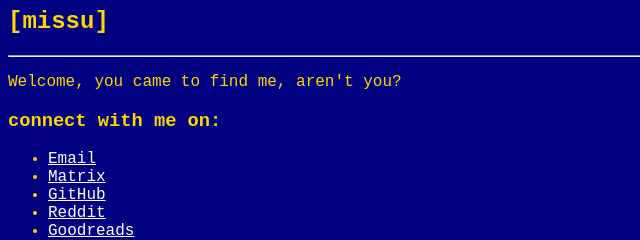
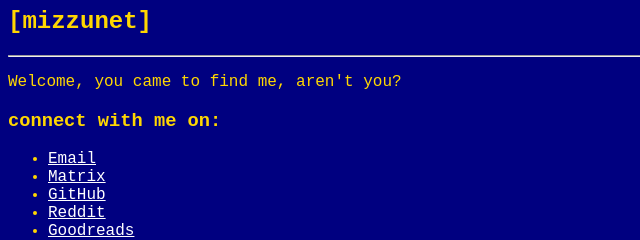
Before and after one commit to mizzunet/mizzunet.github.io, a plain HTML site: page index.html in a window 1280 px wide. Shown: the full height of the page, 0-640 px from the left. Drawn offline with Linux system fonts and the light colour scheme.

Commit message:
Update index.html

```diff
--- a/index.html
+++ b/index.html
@@ -18,7 +18,7 @@
 </style>
 
 <body>
-    <h2>[missu]</h2>
+    <h2>[mizzunet]</h2>
     <hr>
     <p>
         Welcome, you came to find me, aren't you?
```
